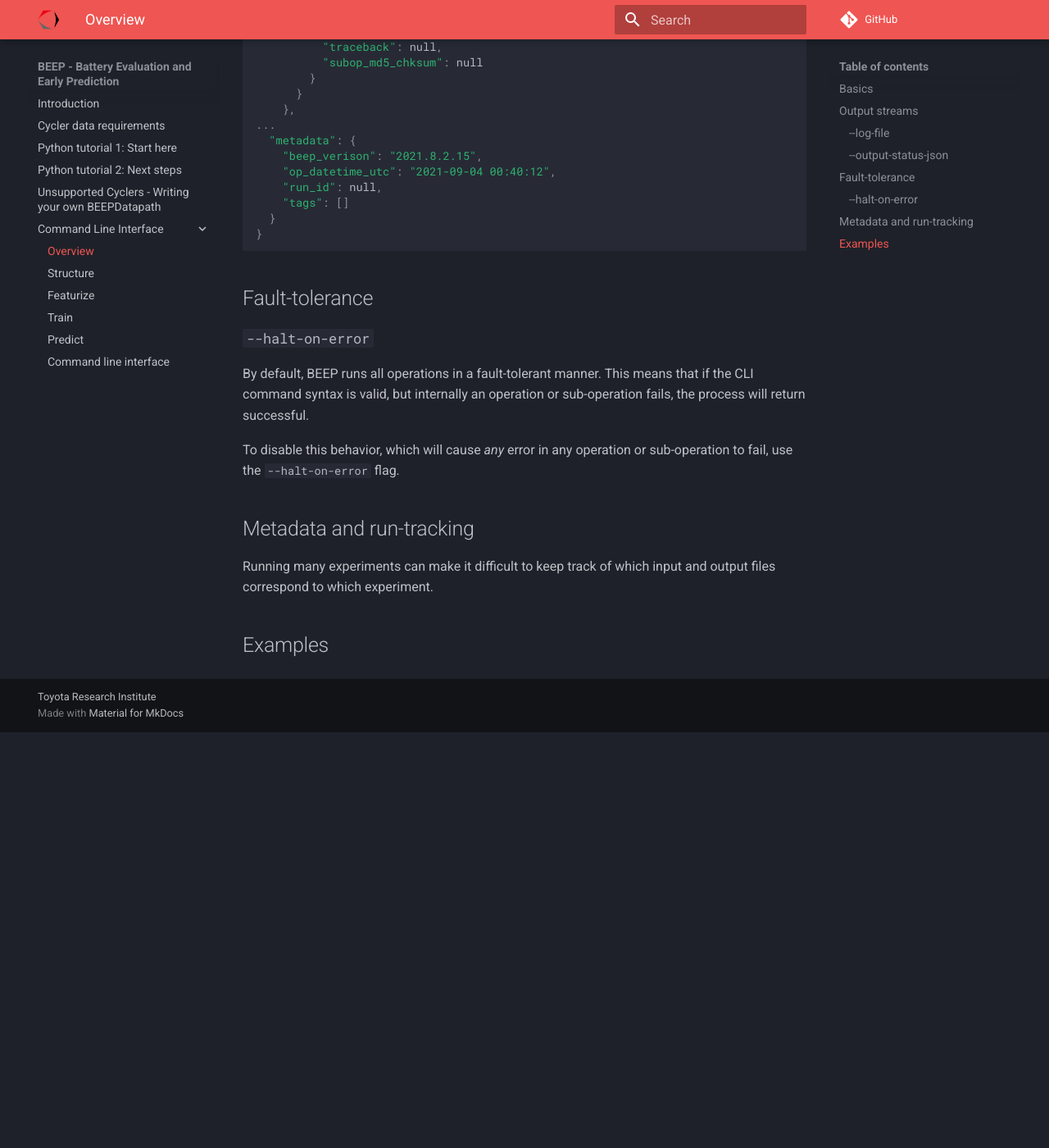
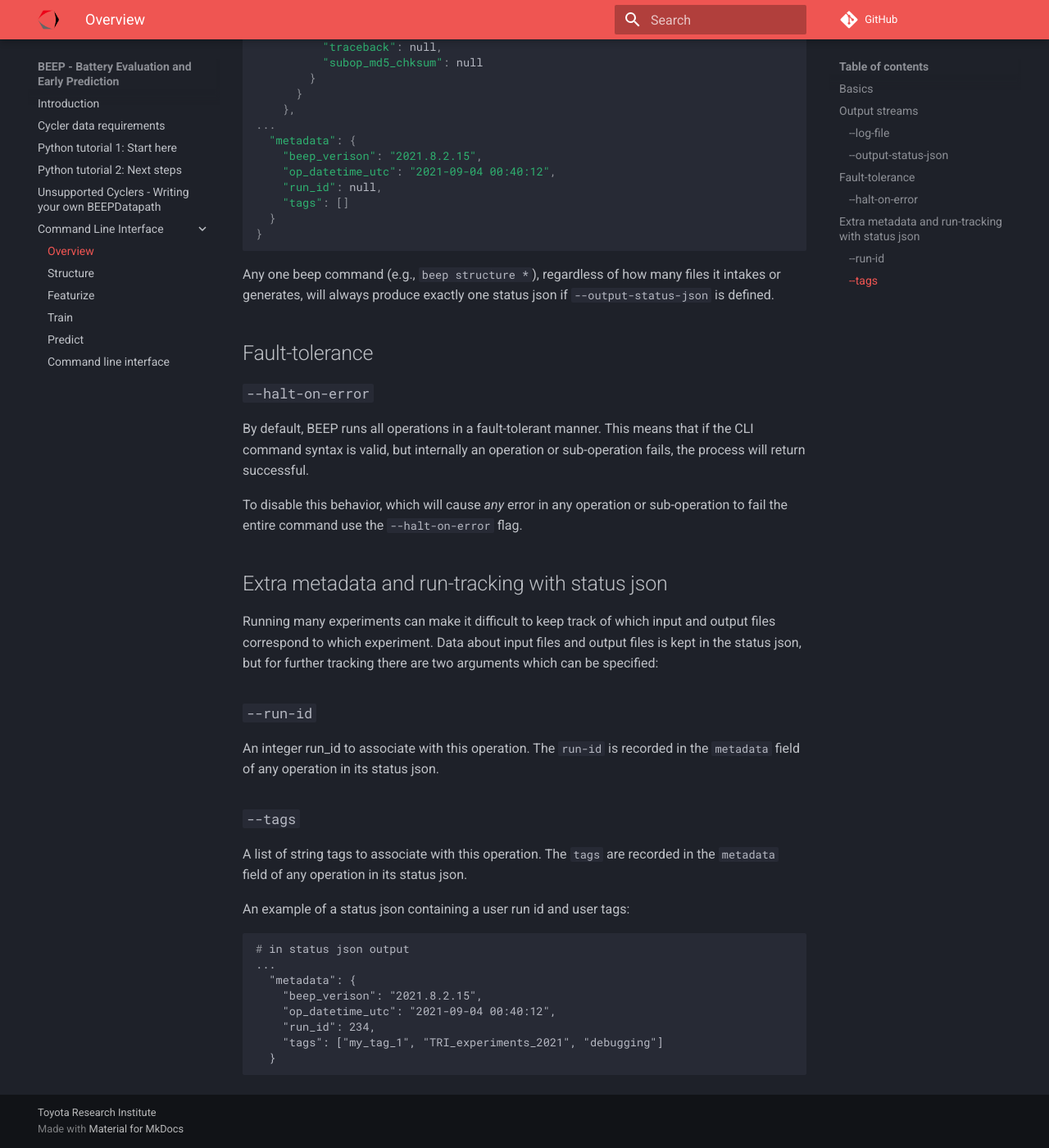
Before and after one commit to TRI-AMDD/beep, an MkDocs documentation site: the page built from docs_src/Command Line Interface/1- overview.md, in a window 1280 px wide and 1400 px high, scrolled down 3284 px. Shown: the whole window at 82% size. Built offline with MkDocs 1.6.1 and Material for MkDocs 9.7.7, drawn with Linux system fonts in a browser that asks for light colours; comment, search, counter and statistics services are not loaded; before the commit the page ends 4177 px from its top, so only the background shows below that; some of the changed text lies outside the part shown.

````diff
--- a/docs_src/Command Line Interface/1- overview.md
+++ b/docs_src/Command Line Interface/1- overview.md
@@ -8,10 +8,10 @@
 The BEEP CLI can be used like:
 
 ```bash
-$: beep <options> <command>
+$: beep <options> <subcommand>
 ```
 
-Options are specified before the command. All beep commands take at least one file as input and return one or more files as output.
+Options for the base `beep` command are specified before the subcommand. All beep subcommands take at least one file as input and return one or more files as output.
 
 
 Beep has five commands:
@@ -73,9 +73,9 @@ Commands:
 
 ## Output streams
 
-The beep base command options are used for specifying if and where to output the status of any CLI operation.
+The beep base command options are used for specifying if and where to output the metadata and status of any CLI operation.
 
-Human-readable output will be logged to stdout regardless, for example:
+Human-readable output will always be logged to stdout, for example:
 
 ```
 2021-09-21 16:14:43 INFO     Structuring 1 files
@@ -117,7 +117,7 @@ Machine-readable json log file to write. If not specified, no log file will be c
 ```
 
 ### `--output-status-json`
-JSON file to write containing comprehensive structured metadata about any operation and all of its sub-operations. If not specified, no status json will be written.
+JSON file to write containing comprehensive structured metadata about any operation and all of its sub-operations. If not specified, no status json will be written. Example:
 
 ```
 {
@@ -178,6 +178,8 @@ JSON file to write containing comprehensive structured metadata about any operat
 
 ```
 
+Any one beep command (e.g., `beep structure *`), regardless of how many files it intakes or generates, will always produce exactly one status json if `--output-status-json` is defined.
+
 
 ## Fault-tolerance
 
@@ -186,12 +188,32 @@ JSON file to write containing comprehensive structured metadata about any operat
 By default, BEEP runs all operations in a fault-tolerant manner. This means that if the CLI command syntax is valid, but internally an operation or sub-operation fails, the process will
 return successful.
 
-To disable this behavior, which will cause *any* error in any operation or sub-operation to fail, use the `--halt-on-error` flag.
+To disable this behavior, which will cause *any* error in any operation or sub-operation to fail the entire command use the `--halt-on-error` flag.
 
 
-## Metadata and run-tracking
+## Extra metadata and run-tracking with status json
 
-Running many experiments can make it difficult to keep track of which input and output files correspond to which experiment.
+Running many experiments can make it difficult to keep track of which input and output files correspond to which experiment. Data about input files and output files is kept in
+the status json, but for further tracking there are two arguments which can be specified:
+
+### `--run-id`
+An integer run_id to associate with this operation. The `run-id` is recorded in the `metadata` field of any operation in its status json.
 
 
-## Examples
+### `--tags`
+A list of string tags to associate with this operation. The `tags` are recorded in the `metadata` field of any operation in its status json.
+
+
+An example of a status json containing a user run id and user tags:
+
+
+```
+# in status json output
+...
+  "metadata": {
+    "beep_verison": "2021.8.2.15",
+    "op_datetime_utc": "2021-09-04 00:40:12",
+    "run_id": 234,
+    "tags": ["my_tag_1", "TRI_experiments_2021", "debugging"]
+  }
+```
````
Also changed, not shown: docs_src/Command Line Interface/2 - structuring.md (+7 -0 lines), docs_src/static/op_graphic_structuring.png (added), 1 other file.
